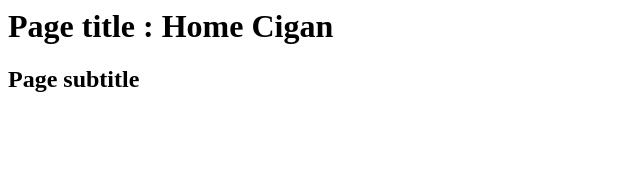
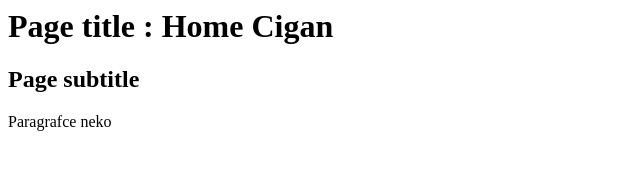
Before and after one commit to BataKole33/6-Git, a plain HTML site: page index.html in a window 1280 px wide. Shown: the whole page, without its empty margins (0-640 px from the left). Drawn offline with Linux system fonts and the light colour scheme.

Commit message:
Dodadoh paragraf jebem ti dete

```diff
--- a/index.html
+++ b/index.html
@@ -1,2 +1,3 @@
 <h1>Page title : Home Cigan</h1>
 <h2>Page subtitle </h2>
+<p> Paragrafce neko</p>
```
